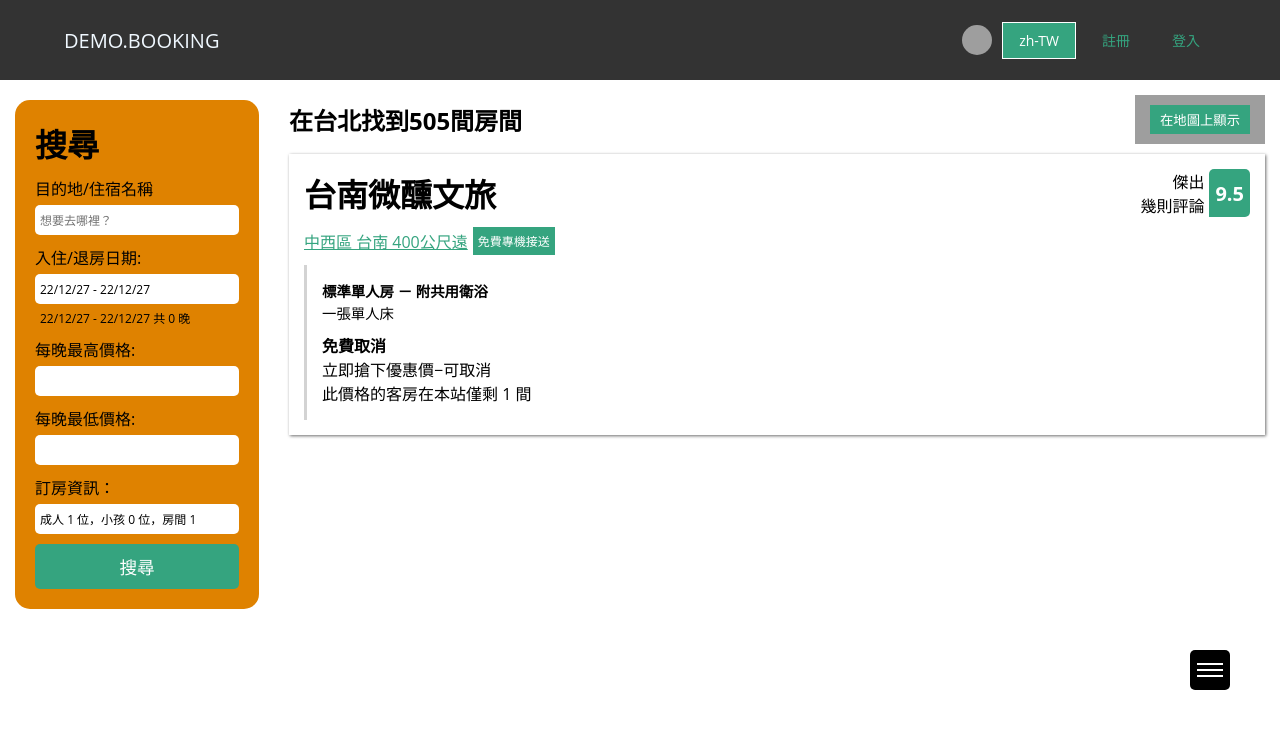
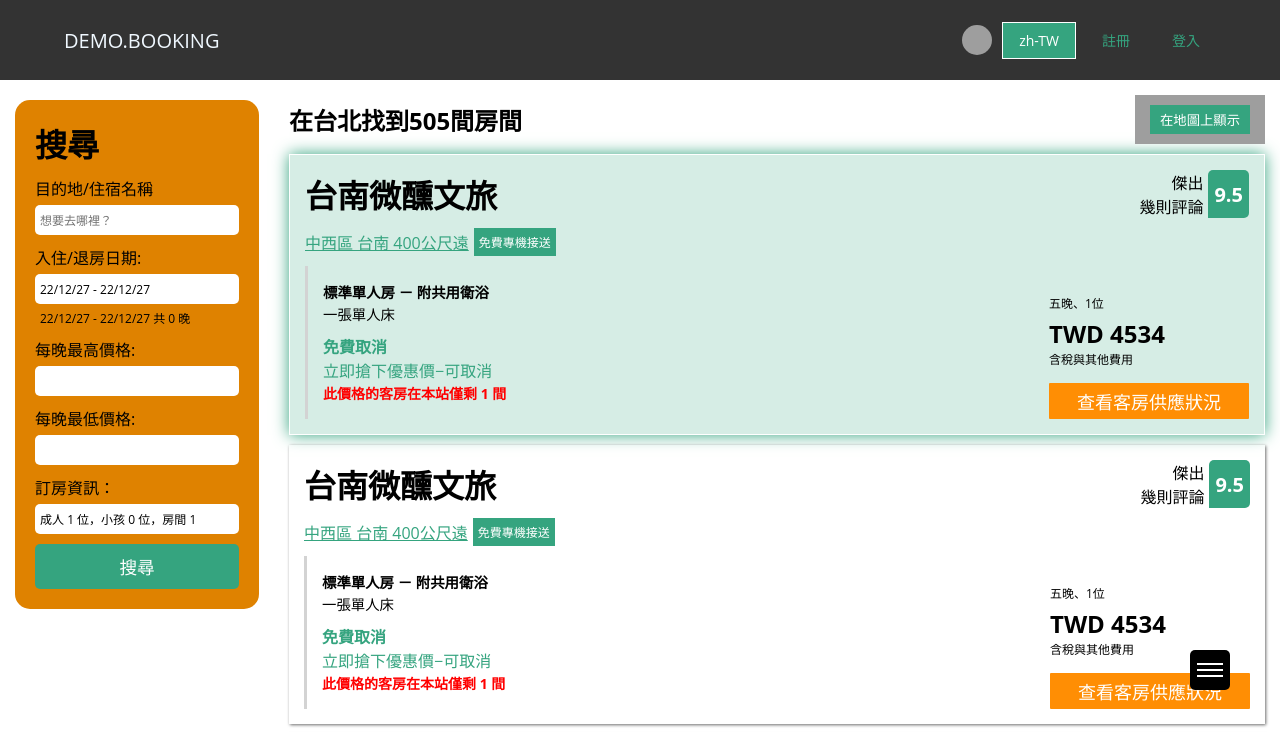
Before and after one commit to VincentLin0619/react-vint-app, a React (Create React App) app: page /HotelsList in a window 1280 px wide. Shown: the top 732 px of the page. Built offline with nearby package versions, Linux system fonts and the light colour scheme; grey boxes are pictures that could not be loaded.

Commit message:
製作SearchItem

```diff
--- a/src/components/Footer/Footer.scss
+++ b/src/components/Footer/Footer.scss
@@ -1,8 +1,7 @@
 .Footer {
-  // position: absolute;
-  // min-height: 300px;
+  display: block;
+  position: static;
   width: 100%;
-  margin-top: auto;
 }
 .FooterTop {
   display: flex;
--- a/src/components/ListItem/SearchItem.jsx
+++ b/src/components/ListItem/SearchItem.jsx
@@ -1,9 +1,9 @@
 import React from 'react';
 import './SearchItem.scss';
 
-export const SearchItem = () => {
+export const SearchItem = ({ active }) => {
   return (
-    <div className="infoContainer">
+    <div className={`infoContainer ${active}`}>
       <div className="infoTitle">
         <div className="infoTitle_left">
           <h1>台南微醺文旅</h1>
@@ -33,9 +33,14 @@ export const SearchItem = () => {
           </div>
         </div>
         <div className="infoFooter_R">
-          <div className="infoFooter_R-top"></div>
-          <div className="infoFooter_R-medium"></div>
-          <div className="infoFooter_R-bottom"></div>
+          <div className="infoFooter_R-top">五晚、1位</div>
+          <div className="infoFooter_R-medium">
+            <b>TWD 4534</b>
+            <span>含稅與其他費用</span>
+          </div>
+          <div className="infoFooter_R-bottom">
+            <button>查看客房供應狀況</button>
+          </div>
         </div>
       </div>
     </div>
--- a/src/components/ListItem/SearchItem.scss
+++ b/src/components/ListItem/SearchItem.scss
@@ -59,5 +59,56 @@
         font-size: 0.9rem;
       }
     }
+    .infoFooter_L-bottom {
+      h4 {
+        color: var(--primary-color);
+      }
+      p {
+        color: var(--primary-color);
+      }
+      span {
+        color: red;
+        font-weight: 700;
+        font-size: 14px;
+      }
+    }
   }
 }
+.infoFooter_R {
+  display: flex;
+  flex-direction: column;
+  gap: 5px;
+  .infoFooter_R-top {
+    font-size: 0.75rem;
+  }
+  .infoFooter_R-medium {
+    display: flex;
+    flex-direction: column;
+    b {
+      font-size: 1.5rem;
+    }
+    span {
+      font-size: 0.75rem;
+    }
+  }
+  .infoFooter_R-bottom {
+    button {
+      margin-top: 10px; //把查看客房跟上面做一下區分
+      width: 200px;
+      color: white;
+      font-size: 18px;
+      padding: 5px 10px;
+      border: none;
+      background-color: rgb(255, 142, 4);
+      border-radius: 1px;
+      cursor: pointer;
+      &:hover {
+        background-color: rgb(206, 114, 1);
+      }
+    }
+  }
+}
+.active {
+  background-color: rgba(53, 164, 127, 0.2);
+  box-shadow: 0px 0px 15px var(--primary-color);
+}
--- a/src/pages/HotelsList.jsx
+++ b/src/pages/HotelsList.jsx
@@ -205,6 +205,9 @@ const HotelsList = () => {
               <button className="mapBtn">在地圖上顯示</button>
             </div>
           </div>
+          <SearchItem active="active" />
+          <SearchItem />
+          <SearchItem />
           <SearchItem />
         </div>
       </div>
--- a/src/pages/HotelsList.scss
+++ b/src/pages/HotelsList.scss
@@ -1,5 +1,5 @@
 .listContainer {
-  height: 1000px;
+  height: 100%;
   margin: 0 auto;
   width: 100%;
   display: flex;
@@ -39,7 +39,7 @@
         font-size: 12px;
         padding: 5px;
       }
-      .searchBtn{
+      .searchBtn {
         border: none;
         border-radius: 5px;
         font-size: 1.1rem;
@@ -50,7 +50,6 @@
     }
   }
 }
-
 
 .searchText {
   position: relative;
@@ -83,10 +82,10 @@
     width: 100%;
     justify-content: space-between;
     align-items: center;
-    .map{
+    .map {
       padding: 10px 15px;
-      background-image: url("https://cf.bstatic.com/psb/capla/static/media/map-entry-point.6b01012a.png");
-      .mapBtn{
+      background-image: url('https://cf.bstatic.com/psb/capla/static/media/map-entry-point.6b01012a.png');
+      .mapBtn {
         background-color: var(--primary-color);
         border: none;
         padding: 5px 10px;
```
Also changed, not shown: src/components/Footer/Footer.jsx (indentation only).
